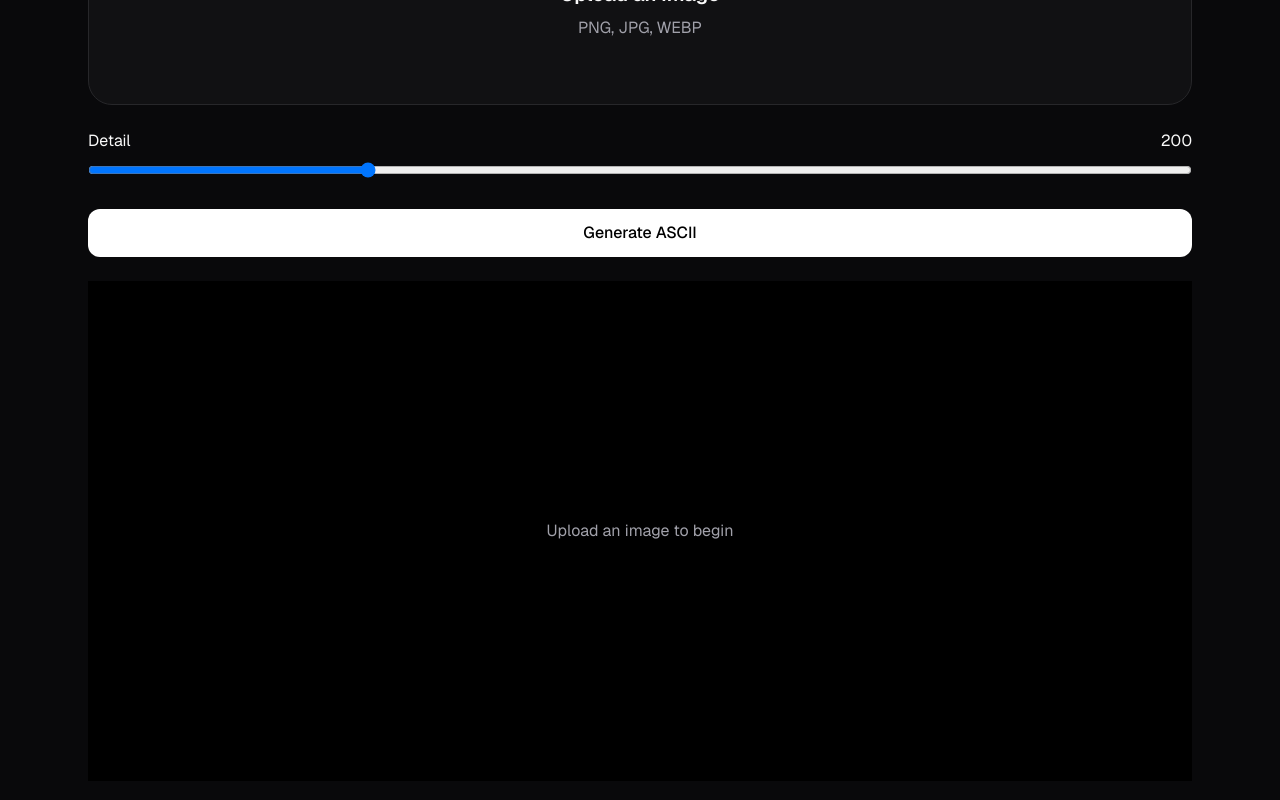
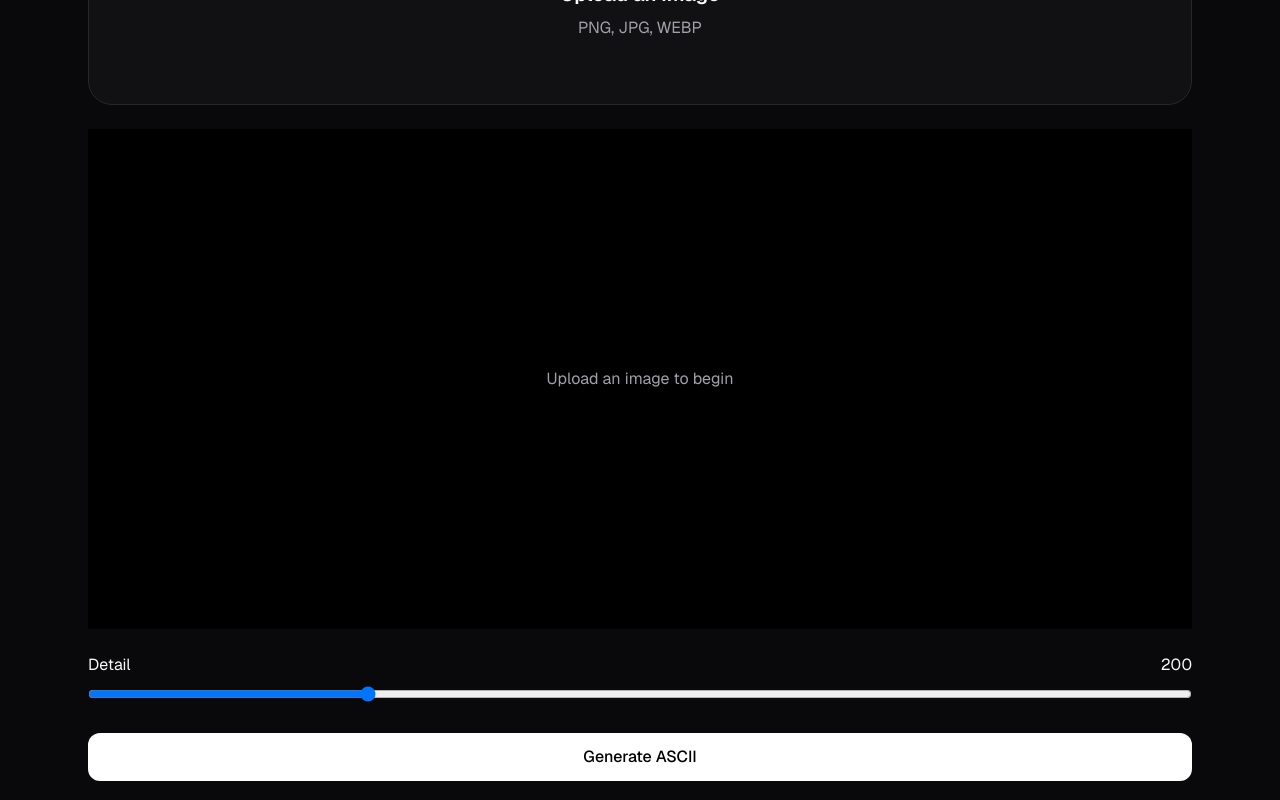
Before and after one commit to sanstack256/Glyph, a Next.js app: page / in a window 1280 px wide. Shown: the part 580-1380 px from the top of the page. Built offline with nearby package versions, Linux system fonts and the light colour scheme.

Commit message:
Rearranged elements

```diff
--- a/src/app/page.tsx
+++ b/src/app/page.tsx
@@ -73,6 +73,10 @@ export default function Home() {
             setAsciiImage={setAsciiImage}
           />
 
+          <PreviewPanel
+            image={image}
+            asciiImage={asciiImage}
+          />
           <ControlPanel
             image={image}
             setAscii={setAscii}
@@ -82,10 +86,6 @@ export default function Home() {
             asciiImage={asciiImage}
           />
 
-          <PreviewPanel
-            image={image}
-            asciiImage={asciiImage}
-          />
 
 
         </div>
```
Lines whose indentation alone changed are shown as unchanged.
